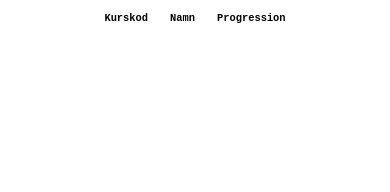
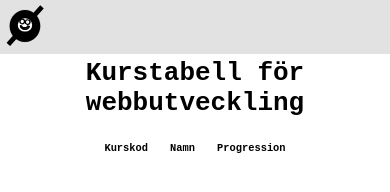
Before and after one commit to joma2304/frontend-baserad-webbutveckling-moment2, a website built with Parcel: page src/index.html in a window 390 px wide. Built offline with nearby package versions, Linux system fonts and the light colour scheme; no server answers.

Commit message:
Lagt till logo oh styling + rubrik

```diff
--- a/src/css/style.css
+++ b/src/css/style.css
@@ -3,6 +3,22 @@
     padding: 0;
     box-sizing: border-box;
     font-family: monospace;
+}
+
+header {
+    background-color: #e2e2e2;
+    width: 100%;
+}
+
+.logo {
+    width: 100px;
+}
+
+h1 {
+    margin-top: 1%;
+    text-align: center;
+    margin-bottom: 3%;
+    font-size: 2.5em;
 }
 
 .flex-container {
@@ -12,6 +28,7 @@
 
     table {
       font-size: 1.5em;
+      margin-bottom: 3%;
     }
 
     th {
@@ -35,4 +52,12 @@
       table {
         font-size: 0.8em;
       }
+
+      h1 {
+        font-size: 2em;
+      }
+
+      .logo {
+        width: 50px;
+      }
     }
--- a/src/index.html
+++ b/src/index.html
@@ -1,5 +1,6 @@
 <!DOCTYPE html>
 <html lang="sv">
+
 <head>
   <meta charset="UTF-8">
   <meta name="viewport" content="width=device-width, initial-scale=1.0">
@@ -7,8 +8,13 @@
   <title>Kurstabell</title>
   <script src="js/main.js" type="module"></script>
 </head>
+
 <body>
+  <header>
+    <a href="index.html"><img src="images/logo.svg" alt="logotyp" class="logo"></a>
+  </header>
   <main>
+    <h1>Kurstabell för webbutveckling</h1>
     <div class="flex-container">
       <table id="table">
         <thead>
@@ -24,4 +30,5 @@
     </div>
   </main>
 </body>
+
 </html>
```
Also changed, not shown: src/images/logo.svg (added), 2 other files. Lines whose indentation alone changed are shown as unchanged.
